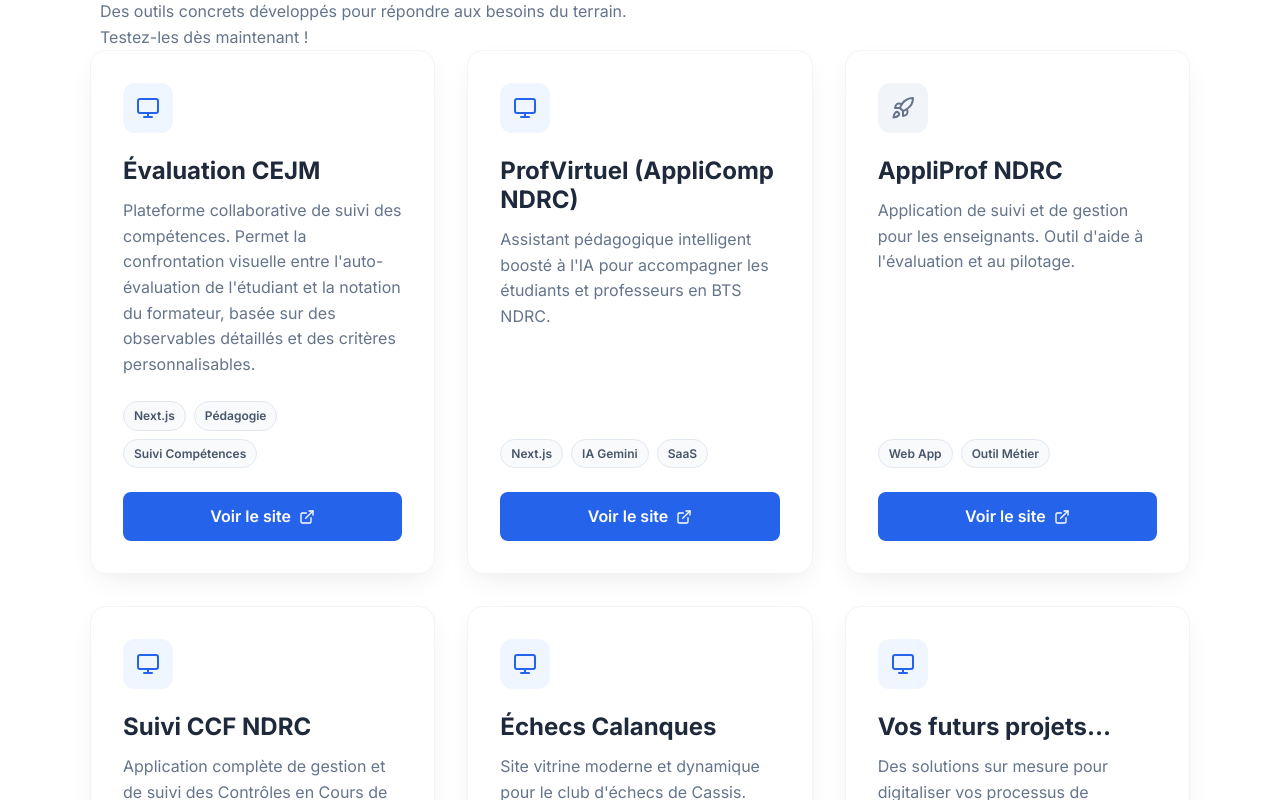
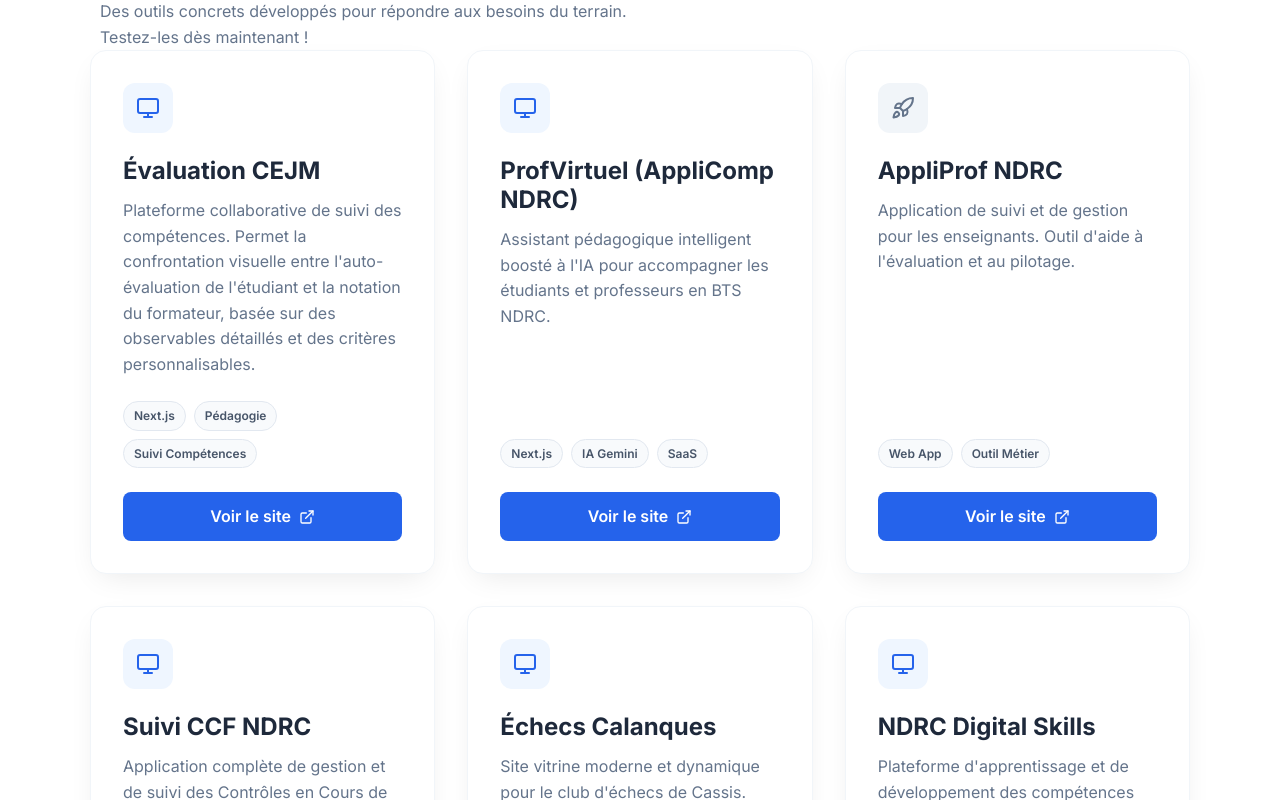
Before and after one commit to jgiraudeau/portfolio-jacques, a Next.js app: page / in a window 1280 px wide. Shown: the part 2000-2800 px from the top of the page. Built offline with nearby package versions, Linux system fonts and the light colour scheme.

Commit message:
feat: ajout du projet NDRC Digital Skills

```diff
--- a/src/app/data.ts
+++ b/src/app/data.ts
@@ -114,6 +114,12 @@
             tags: ["Site Vitrine", "Design UI/UX", "Next.js"]
         },
         {
+            title: "NDRC Digital Skills",
+            description: "Plateforme d'apprentissage et de développement des compétences numériques ciblée pour les étudiants du BTS NDRC.",
+            link: "https://applicompdigitndrc.vercel.app/",
+            tags: ["Next.js", "Compétences", "Numérique"]
+        },
+        {
             title: "Vos futurs projets...",
             description: "Des solutions sur mesure pour digitaliser vos processus de formation. Discutons-en ensemble !",
             link: "#contact",
```
